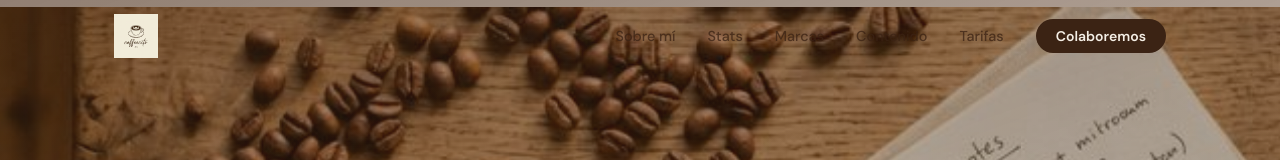
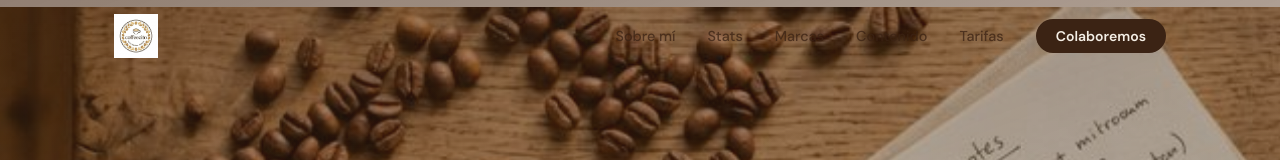
Before and after one commit to jacs4210/coffeecito-landing, a plain HTML site: page index.html in a window 1280 px wide. Shown: the top 160 px of the page. Drawn offline with nearby package versions, Linux system fonts and the light colour scheme; a web font is replaced by a local one.

Commit message:
feat: cambiar logo a V2 (badge circular)

```diff
--- a/index.html
+++ b/index.html
@@ -17,8 +17,8 @@
     <meta property="og:type" content="website" />
 
     <!-- Favicon -->
-    <link rel="icon" type="image/png" href="assets/images/logo-v1.png" />
-    <link rel="apple-touch-icon" href="assets/images/logo-v1.png" />
+    <link rel="icon" type="image/png" href="assets/images/logo-v2.png" />
+    <link rel="apple-touch-icon" href="assets/images/logo-v2.png" />
 
     <!-- Google Fonts -->
     <link rel="preconnect" href="https://fonts.googleapis.com" />
@@ -40,7 +40,7 @@
     <nav class="navbar" id="navbar">
       <div class="nav-inner">
         <a href="#inicio" class="nav-logo">
-          <img src="assets/images/logo-v1.png" alt="Coffeecito logo" class="nav-logo-img" />
+          <img src="assets/images/logo-v2.png" alt="Coffeecito logo" class="nav-logo-img" />
         </a>
         <ul class="nav-links">
           <li><a href="#sobre-mi">Sobre mí</a></li>
@@ -483,7 +483,7 @@
         <div class="footer-inner">
           <div class="footer-brand">
             <a href="#inicio" class="footer-logo-link">
-              <img src="assets/images/logo-v1.png" alt="Coffeecito" class="footer-logo-img" />
+              <img src="assets/images/logo-v2.png" alt="Coffeecito" class="footer-logo-img" />
             </a>
             <p class="footer-tagline">Conectar desde lo auténtico… taza a taza</p>
           </div>
```
